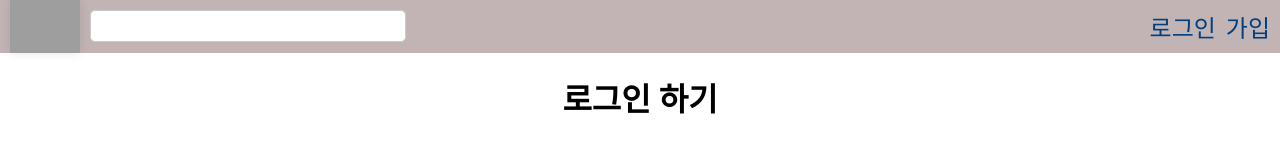
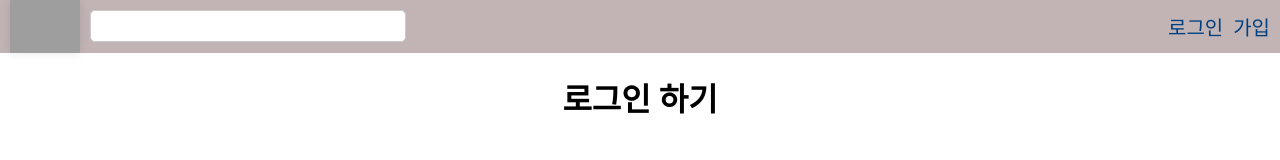
Before and after one commit to kuuku123/StudyCafe_React, a React app: page /login in a window 1280 px wide. Shown: the top 160 px of the page. Built offline with nearby package versions, Linux system fonts and the light colour scheme; grey boxes are pictures that could not be loaded.

Commit message:
minor) fixed unnecessary rendering at title when logged in (we need session storage)

```diff
--- a/src/components/Component_style.jsx
+++ b/src/components/Component_style.jsx
@@ -49,7 +49,7 @@ export const Li_style = styled.li`
   font-style: italic;
 `;
 export const link_style = {
-  fontSize: "24px",
+  fontSize: "20px",
   color: "#004080",
   textDecoration: "none",
 };
--- a/src/components/Title.jsx
+++ b/src/components/Title.jsx
@@ -9,7 +9,10 @@ import { CgProfile } from "react-icons/cg";
 import { FaBookOpen } from "react-icons/fa6";
 
 const Title = ({ children }) => {
-  const [login, setLogin] = useState(false);
+  const [login, setLogin] = useState(() => {
+    const isLogin = sessionStorage.getItem("login");
+    return isLogin === "success";
+  });
 
   useEffect(() => {
     const isLogin = sessionStorage.getItem("login");
@@ -18,7 +21,7 @@ const Title = ({ children }) => {
     } else if (isLogin === null) {
       setLogin(false);
     }
-  }, []);
+  }, [login]);
 
   if (login) {
     return (
```
